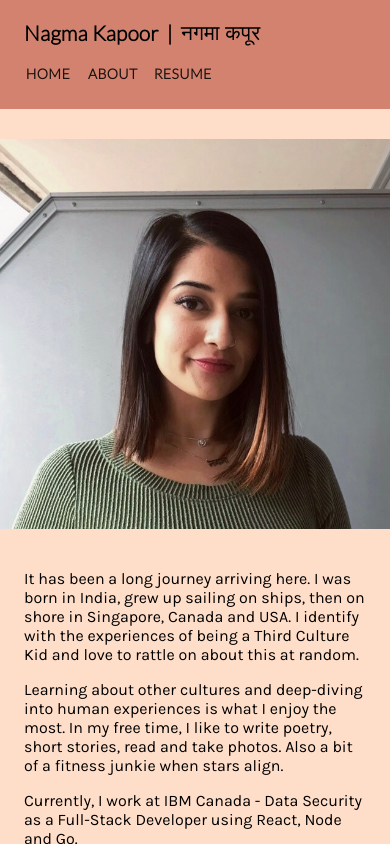
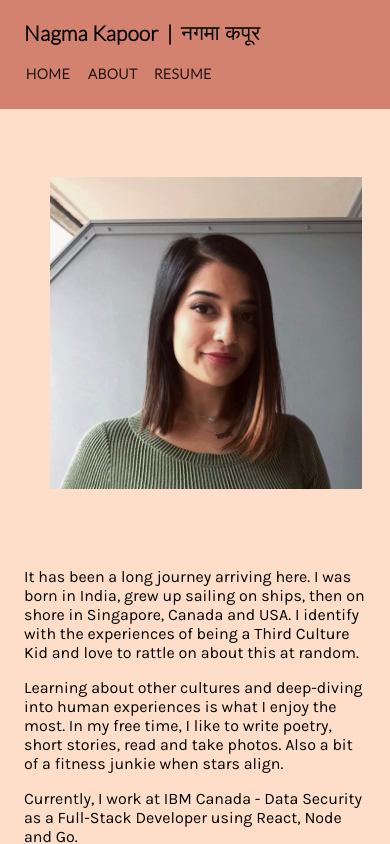
Before and after one commit to nagmak/nagma-site, a React (Create React App) app: page /about in a window 390 px wide. Built offline with nearby package versions, Linux system fonts and the light colour scheme.

Commit message:
mobile responsiveness edit

```diff
--- a/src/components/about/about.css
+++ b/src/components/about/about.css
@@ -3,6 +3,7 @@ img.about-page-icon {
     width: 100%;
     max-width: 400px;
     height: auto;
+    border-radius: 4px;
     margin-left: 64px;
     margin-right: 64px;
     margin-bottom: 24px;
@@ -49,7 +50,10 @@ img.about-page-icon {
         flex-direction: column;
         margin-top: unset;
     }
-
+    img.about-page-icon {
+        width: 80%;
+        padding: 38px;
+    }
     .about-page-text {
         margin-left: 12px;
         margin-right: 12px;
@@ -80,11 +84,20 @@ img.about-page-icon {
     .about-page-para {
         margin-right: unset;
     }
-}
 
-@media (max-width: 400px) {
     img.about-page-icon {
-        margin-left: unset;
+        width: 80%;
+        padding: 38px;
+        margin-left: 12px;
         margin-right: unset;
     }
 }
+
+@media (max-width: 520px) {
+    img.about-page-icon {
+        width: 80%;
+        padding: 38px;
+        margin-left: 12px;
+        margin-right: unset;
+    }
+}
```
